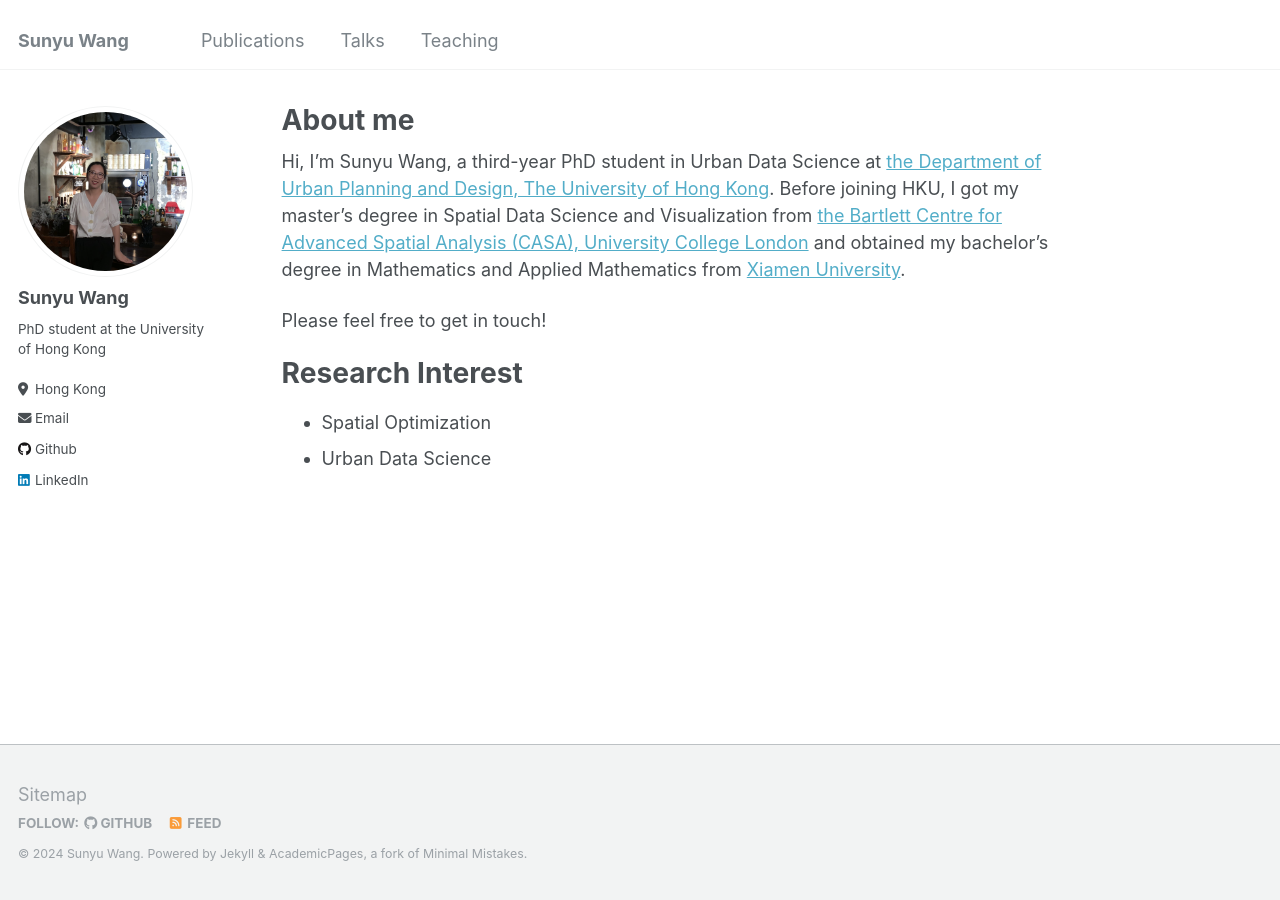
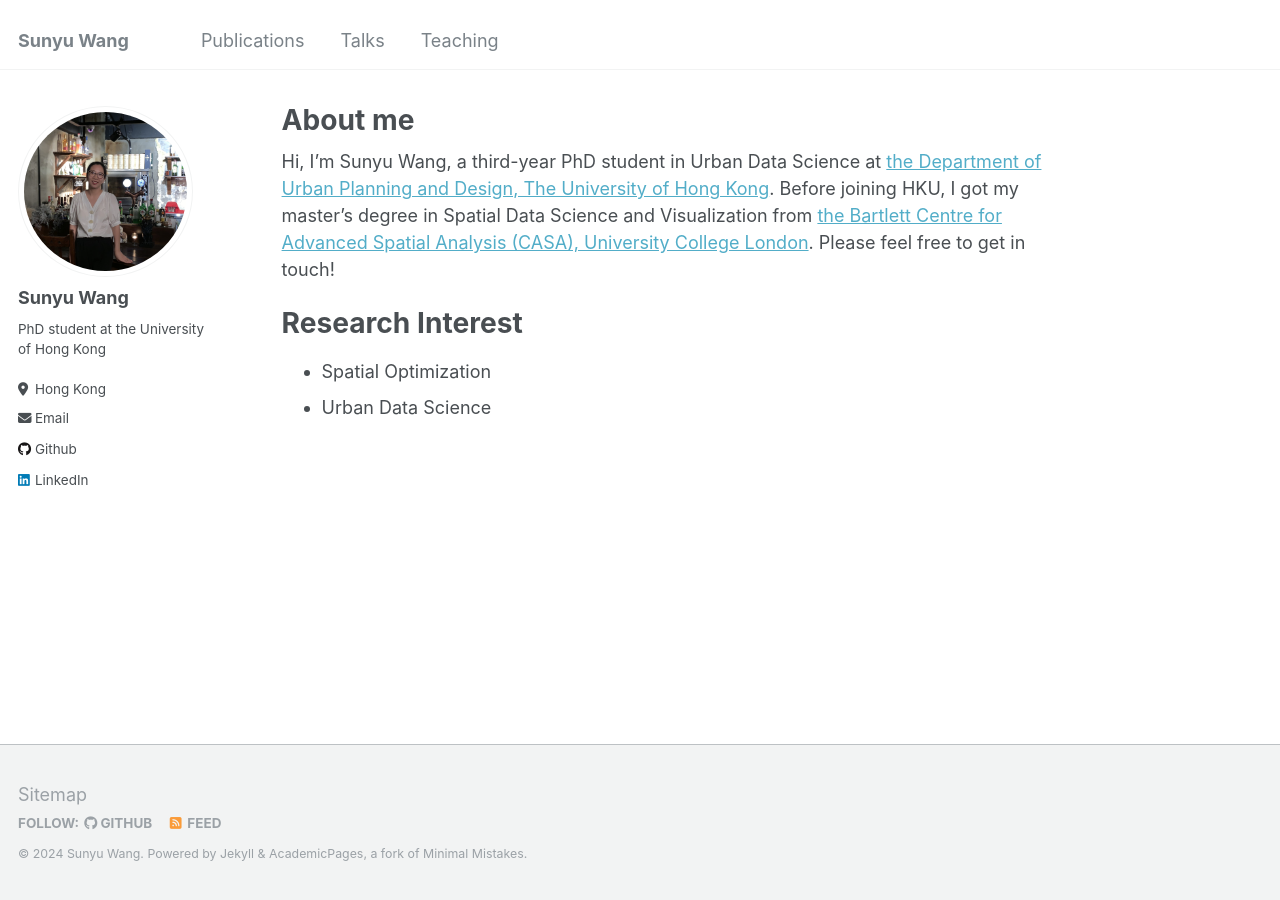
Before and after one commit to sywang-20/sywang-20.github.io, a Jekyll site: the page built from _pages/about.md, in a window 1280 px wide. Built offline with Jekyll 4.4.1, drawn with Linux system fonts in a browser that asks for light colours.

Commit message:
Update about.md

```diff
--- a/_pages/about.md
+++ b/_pages/about.md
@@ -7,8 +7,7 @@ redirect_from:
   - /about.html
 ---
 
-Hi, I'm Sunyu Wang, a third-year PhD student in Urban Data Science at [the Department of Urban Planning and Design, The University of Hong Kong](https://www.arch.hku.hk/programmes_/upad/). Before joining HKU, I got my master's degree in Spatial Data Science and Visualization from [the Bartlett Centre for Advanced Spatial Analysis (CASA), University College London](https://www.ucl.ac.uk/bartlett/casa) and obtained my bachelor's degree in Mathematics and Applied Mathematics from [Xiamen University](https://en.xmu.edu.cn/main.htm).
-
+Hi, I'm Sunyu Wang, a third-year PhD student in Urban Data Science at [the Department of Urban Planning and Design, The University of Hong Kong](https://www.arch.hku.hk/programmes_/upad/). Before joining HKU, I got my master's degree in Spatial Data Science and Visualization from [the Bartlett Centre for Advanced Spatial Analysis (CASA), University College London](https://www.ucl.ac.uk/bartlett/casa).
 Please feel free to get in touch!
 
 Research Interest
```
